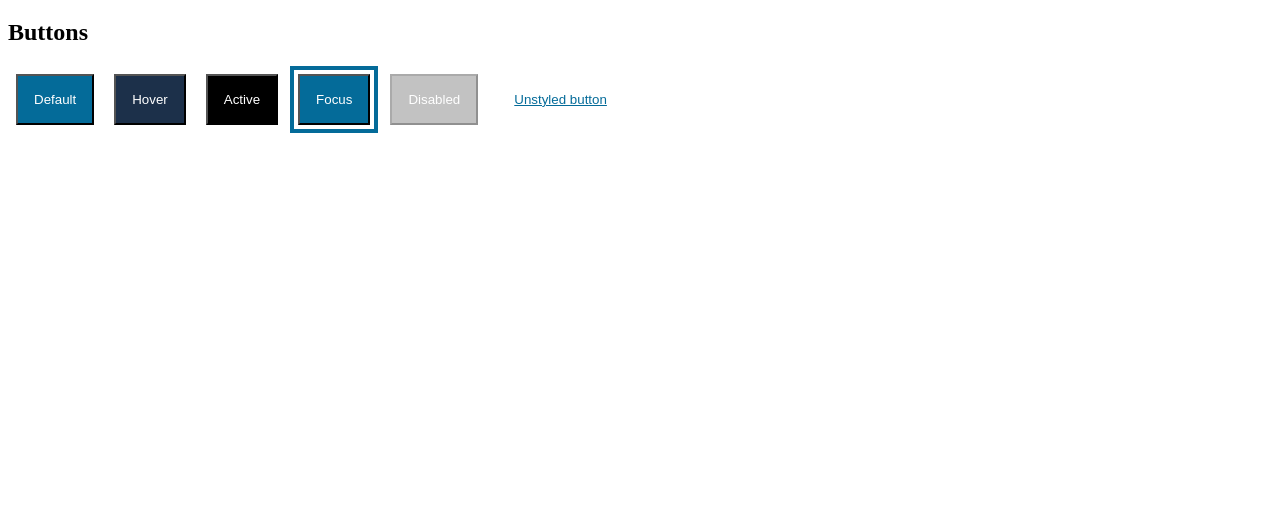
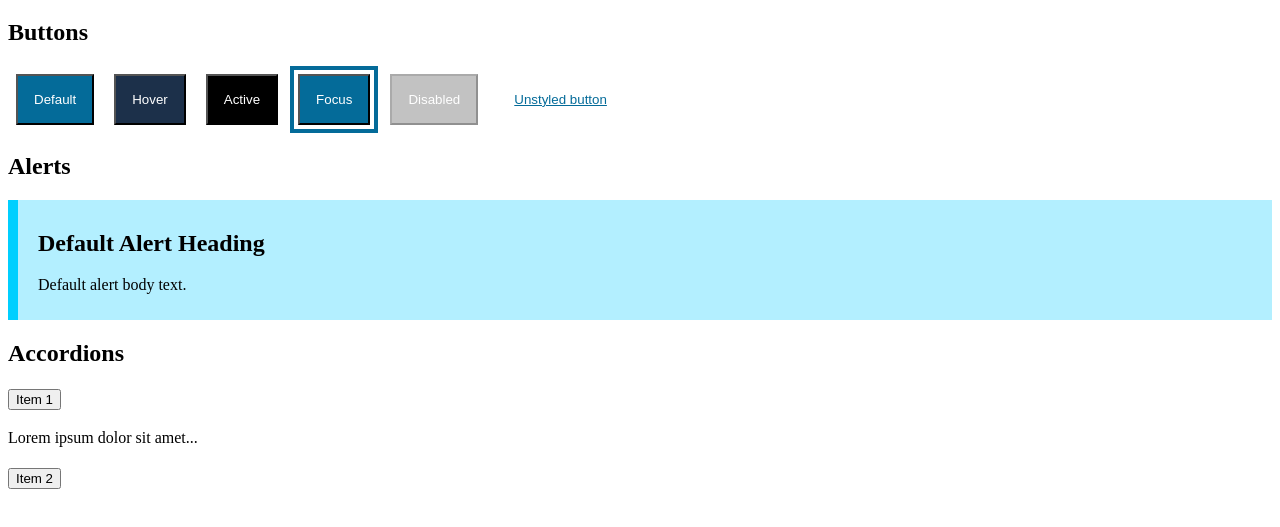
Before and after one commit to andystitt829/accessible-components, a plain HTML site: page index.html in a window 1280 px wide. Shown: the part 61-588 px from the top of the page. Drawn offline with nearby package versions, Linux system fonts and the light colour scheme.

Commit message:
Added alerts and accordions

```diff
--- a/index.html
+++ b/index.html
@@ -6,13 +6,16 @@
     <meta name="viewport" content="width=device-width, initial-scale=1.0">
     <title>Accessible Components</title>
     <link rel="stylesheet" href="styles.css">
-    <script src="scripts.js"></script>
+    <script src="https://unpkg.com/@babel/standalone/babel.min.js"></script>
+    <script src="scripts.js" defer></script>
 </head>
 <body>
     <header>
         <h1>Accessible Components</h1>
     </header>
     <main>
+
+        <!-- https://designsystem.digital.gov/components/button/ -->
         <h2>Buttons</h2>
         <button class="default-button">Default</button>
         <button class="default-button default-button--hover">Hover</button>
@@ -20,6 +23,47 @@
         <button class="default-button default-focus">Focus</button>
         <button class="default-button" disabled>Disabled</button>
         <button class="default-button default-button--unstyled">Unstyled button</button>
+
+        <!-- https://designsystem.digital.gov/components/alert/ -->
+        <h2>Alerts</h2>
+        <div class="default-alert" role="alert">
+            <div class="default-alert-body">
+                <h2 class="default-alert-heading">Default Alert Heading</h2>
+                <p class="default-alert-text">Default alert body text.</p>
+            </div>
+        </div>
+
+        <!-- https://www.aditus.io/patterns/accordion/ -->
+        <h2>Accordions</h2>
+            <h3>
+                <button id="accordion-header-1"
+                    aria-expanded="true"
+                    aria-controls="accordion-panel-1"
+                    data-accordion-header
+                    >
+                  Item 1
+                </button>
+              </h3>
+              <section id="accordion-panel-1"
+                        aria-labelledby="accordion-header-1"
+                        >
+                <p>Lorem ipsum dolor sit amet...</p>
+              </section>
+              <h3>
+                <button id="accordion-header-2"
+                    aria-expanded="false"
+                    aria-controls="accordion-panel-2"
+                    data-accordion-header
+                    >
+                  Item 2
+                </button>
+              </h3>
+            <section id="accordion-panel-2"
+                      aria-labelledby="accordion-header-2"
+                      hidden
+                      >
+              <p>Lorem ipsum dolor sit amet...</p>
+            </section>
     </main>
     <footer>
 
--- a/scripts.js
+++ b/scripts.js
@@ -0,0 +1,10 @@
+// Accordion
+const accordionHeaders = document.querySelectorAll('button[data-accordion-header]');
+Array.prototype.forEach.call(accordionHeaders, accordionHeader => {
+  let target = accordionHeader.parentElement.nextElementSibling;
+  accordionHeader.onclick = () => {
+    let expanded = accordionHeader.getAttribute('aria-expanded') === 'true' || false;
+    accordionHeader.setAttribute('aria-expanded', !expanded);
+    target.hidden = expanded;
+  }
+})
```
